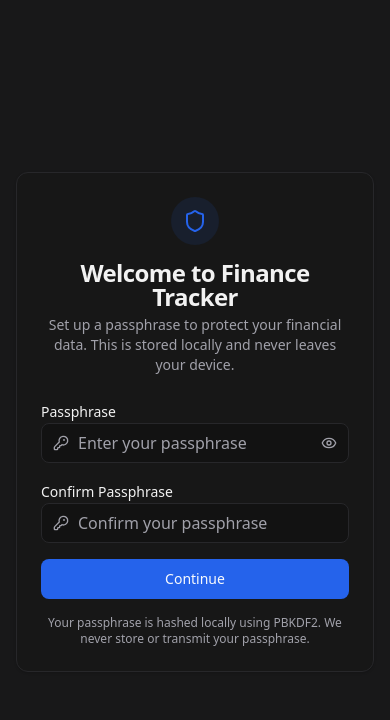
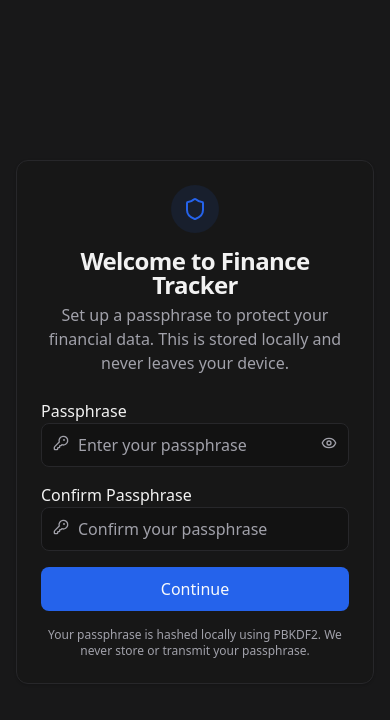
Before and after one commit to kostapchuk/finance-tracker, a React (Vite) app: page / in a window 390 px wide. Shown: the top 720 px of the page. Built offline with nearby package versions, Linux system fonts and the light colour scheme.

Commit message:
feat: ios ui styleguide

```diff
--- a/src/components/ui/CategoryTile.tsx
+++ b/src/components/ui/CategoryTile.tsx
@@ -53,7 +53,7 @@ export function CategoryTile({
       </div>
       <div className="text-center w-full">
         <p className="text-xs text-muted-foreground truncate w-full">{name}</p>
-        <p className={cn('text-sm font-semibold', getAmountColor())}>
+        <p className={cn('text-base sm:text-sm font-semibold', getAmountColor())}>
           {formatCurrency(amount, currency)}
         </p>
       </div>
--- a/src/components/ui/QuickTransactionModal.tsx
+++ b/src/components/ui/QuickTransactionModal.tsx
@@ -424,7 +424,7 @@ export function QuickTransactionModal({
                   key={account.id}
                   onClick={() => setSelectedAccountId(account.id)}
                   className={cn(
-                    'flex-shrink-0 px-4 py-2 rounded-full text-sm font-medium transition-colors',
+                    'flex-shrink-0 px-4 py-2.5 sm:py-2 rounded-full text-base sm:text-sm font-medium transition-colors',
                     selectedAccountId === account.id
                       ? 'bg-primary text-primary-foreground'
                       : 'bg-secondary text-secondary-foreground'
@@ -453,13 +453,13 @@ export function QuickTransactionModal({
 
         {/* Date */}
         <div className="px-4 pb-4">
-          <div className="flex items-center gap-2 px-4 py-2 bg-secondary/50 rounded-lg w-fit">
+          <div className="flex items-center gap-2 px-4 py-2.5 sm:py-2 bg-secondary/50 rounded-lg w-fit">
             <Calendar className="h-4 w-4 text-muted-foreground" />
             <input
               type="date"
               value={date}
               onChange={(e) => setDate(e.target.value)}
-              className="bg-transparent text-sm outline-none"
+              className="bg-transparent text-base sm:text-sm outline-none"
             />
           </div>
         </div>
--- a/src/components/ui/badge.tsx
+++ b/src/components/ui/badge.tsx
@@ -3,7 +3,7 @@ import { cva, type VariantProps } from 'class-variance-authority'
 import { cn } from '@/utils/cn'
 
 const badgeVariants = cva(
-  'inline-flex items-center rounded-full border px-2.5 py-0.5 text-xs font-semibold transition-colors focus:outline-none focus:ring-2 focus:ring-ring focus:ring-offset-2',
+  'inline-flex items-center rounded-full border px-2.5 py-1 sm:py-0.5 text-xs font-semibold transition-colors focus:outline-none focus:ring-2 focus:ring-ring focus:ring-offset-2',
   {
     variants: {
       variant: {
--- a/src/components/ui/button.tsx
+++ b/src/components/ui/button.tsx
@@ -3,7 +3,7 @@ import { cva, type VariantProps } from 'class-variance-authority'
 import { cn } from '@/utils/cn'
 
 const buttonVariants = cva(
-  'inline-flex items-center justify-center whitespace-nowrap rounded-md text-sm font-medium ring-offset-background transition-colors focus-visible:outline-none focus-visible:ring-2 focus-visible:ring-ring focus-visible:ring-offset-2 disabled:pointer-events-none disabled:opacity-50',
+  'inline-flex items-center justify-center whitespace-nowrap rounded-md text-base sm:text-sm font-medium ring-offset-background transition-colors focus-visible:outline-none focus-visible:ring-2 focus-visible:ring-ring focus-visible:ring-offset-2 disabled:pointer-events-none disabled:opacity-50',
   {
     variants: {
       variant: {
@@ -15,10 +15,10 @@ const buttonVariants = cva(
         link: 'text-primary underline-offset-4 hover:underline',
       },
       size: {
-        default: 'h-10 px-4 py-2',
-        sm: 'h-9 rounded-md px-3',
-        lg: 'h-11 rounded-md px-8',
-        icon: 'h-10 w-10',
+        default: 'h-11 sm:h-10 px-4 py-2',
+        sm: 'h-11 sm:h-9 rounded-md px-3',
+        lg: 'h-12 sm:h-11 rounded-md px-8',
+        icon: 'h-11 w-11 sm:h-10 sm:w-10',
       },
     },
     defaultVariants: {
--- a/src/components/ui/card.tsx
+++ b/src/components/ui/card.tsx
@@ -49,7 +49,7 @@ const CardDescription = React.forwardRef<
 >(({ className, ...props }, ref) => (
   <p
     ref={ref}
-    className={cn('text-sm text-muted-foreground', className)}
+    className={cn('text-base sm:text-sm text-muted-foreground', className)}
     {...props}
   />
 ))
--- a/src/components/ui/color-picker.tsx
+++ b/src/components/ui/color-picker.tsx
@@ -9,14 +9,14 @@ interface ColorPickerProps {
 
 export function ColorPicker({ value, onChange, className }: ColorPickerProps) {
   return (
-    <div className={cn('grid grid-cols-9 gap-1', className)}>
+    <div className={cn('grid grid-cols-7 sm:grid-cols-9 gap-2 sm:gap-1', className)}>
       {PRESET_COLORS.map((color) => (
         <button
           key={color}
           type="button"
           onClick={() => onChange(color)}
           className={cn(
-            'w-6 h-6 rounded-full transition-transform hover:scale-110',
+            'w-10 h-10 sm:w-6 sm:h-6 rounded-full transition-transform hover:scale-110',
             value === color && 'ring-2 ring-offset-2 ring-primary'
           )}
           style={{ backgroundColor: color }}
--- a/src/components/ui/dialog.tsx
+++ b/src/components/ui/dialog.tsx
@@ -110,7 +110,7 @@ const DialogContent = React.forwardRef<HTMLDivElement, DialogContentProps>(
           >
             {children}
             <button
-              className="absolute right-4 top-4 rounded-sm opacity-70 ring-offset-background transition-opacity hover:opacity-100 focus:outline-none focus:ring-2 focus:ring-ring focus:ring-offset-2 disabled:pointer-events-none"
+              className="absolute right-4 top-4 rounded-sm opacity-70 ring-offset-background transition-opacity hover:opacity-100 focus:outline-none focus:ring-2 focus:ring-ring focus:ring-offset-2 disabled:pointer-events-none p-2 -m-2"
               onClick={() => onOpenChange(false)}
             >
               <X className="h-4 w-4" />
@@ -173,7 +173,7 @@ const DialogDescription = React.forwardRef<
 >(({ className, ...props }, ref) => (
   <p
     ref={ref}
-    className={cn('text-sm text-muted-foreground', className)}
+    className={cn('text-base sm:text-sm text-muted-foreground', className)}
     {...props}
   />
 ))
--- a/src/components/ui/input.tsx
+++ b/src/components/ui/input.tsx
@@ -9,7 +9,7 @@ const Input = React.forwardRef<HTMLInputElement, InputProps>(
       <input
         type={type}
         className={cn(
-          'flex h-10 w-full rounded-md border border-input bg-background px-3 py-2 text-base sm:text-sm ring-offset-background file:border-0 file:bg-transparent file:text-sm file:font-medium placeholder:text-muted-foreground focus-visible:outline-none focus-visible:ring-2 focus-visible:ring-ring focus-visible:ring-offset-2 disabled:cursor-not-allowed disabled:opacity-50',
+          'flex h-11 sm:h-10 w-full rounded-md border border-input bg-background px-3 py-2 text-base sm:text-sm ring-offset-background file:border-0 file:bg-transparent file:text-sm file:font-medium placeholder:text-muted-foreground focus-visible:outline-none focus-visible:ring-2 focus-visible:ring-ring focus-visible:ring-offset-2 disabled:cursor-not-allowed disabled:opacity-50',
           className
         )}
         ref={ref}
--- a/src/components/ui/label.tsx
+++ b/src/components/ui/label.tsx
@@ -3,7 +3,7 @@ import { cva, type VariantProps } from 'class-variance-authority'
 import { cn } from '@/utils/cn'
 
 const labelVariants = cva(
-  'text-sm font-medium leading-none peer-disabled:cursor-not-allowed peer-disabled:opacity-70'
+  'text-base sm:text-sm font-medium leading-none peer-disabled:cursor-not-allowed peer-disabled:opacity-70'
 )
 
 export interface LabelProps
--- a/src/components/ui/select.tsx
+++ b/src/components/ui/select.tsx
@@ -72,7 +72,7 @@ const SelectTrigger = React.forwardRef<HTMLButtonElement, SelectTriggerProps>(
         ref={ref}
         type="button"
         className={cn(
-          'flex h-10 w-full items-center justify-between rounded-md border border-input bg-background px-3 py-2 text-base sm:text-sm ring-offset-background placeholder:text-muted-foreground focus:outline-none focus:ring-2 focus:ring-ring focus:ring-offset-2 disabled:cursor-not-allowed disabled:opacity-50',
+          'flex h-11 sm:h-10 w-full items-center justify-between rounded-md border border-input bg-background px-3 py-2 text-base sm:text-sm ring-offset-background placeholder:text-muted-foreground focus:outline-none focus:ring-2 focus:ring-ring focus:ring-offset-2 disabled:cursor-not-allowed disabled:opacity-50',
           className
         )}
         onClick={() => setOpen(!open)}
@@ -147,7 +147,7 @@ const SelectItem = React.forwardRef<HTMLDivElement, SelectItemProps>(
       <div
         ref={ref}
         className={cn(
-          'relative flex w-full cursor-pointer select-none items-center rounded-sm py-1.5 pl-8 pr-2 text-sm outline-none hover:bg-accent hover:text-accent-foreground focus:bg-accent focus:text-accent-foreground',
+          'relative flex w-full cursor-pointer select-none items-center rounded-sm py-2.5 sm:py-1.5 pl-8 pr-2 text-base sm:text-sm outline-none hover:bg-accent hover:text-accent-foreground focus:bg-accent focus:text-accent-foreground',
           isSelected && 'bg-accent',
           className
         )}
--- a/src/components/ui/tabs.tsx
+++ b/src/components/ui/tabs.tsx
@@ -67,7 +67,7 @@ const TabsList = React.forwardRef<
   <div
     ref={ref}
     className={cn(
-      'inline-flex h-10 items-center justify-center rounded-md bg-muted p-1 text-muted-foreground',
+      'inline-flex h-11 sm:h-10 items-center justify-center rounded-md bg-muted p-1 text-muted-foreground',
       className
     )}
     {...props}
@@ -89,7 +89,7 @@ const TabsTrigger = React.forwardRef<HTMLButtonElement, TabsTriggerProps>(
         ref={ref}
         type="button"
         className={cn(
-          'inline-flex items-center justify-center whitespace-nowrap rounded-sm px-3 py-1.5 text-sm font-medium ring-offset-background transition-all focus-visible:outline-none focus-visible:ring-2 focus-visible:ring-ring focus-visible:ring-offset-2 disabled:pointer-events-none disabled:opacity-50',
+          'inline-flex items-center justify-center whitespace-nowrap rounded-sm px-3 py-2 sm:py-1.5 text-base sm:text-sm font-medium ring-offset-background transition-all focus-visible:outline-none focus-visible:ring-2 focus-visible:ring-ring focus-visible:ring-offset-2 disabled:pointer-events-none disabled:opacity-50',
           isSelected
             ? 'bg-background text-foreground shadow-sm'
             : 'hover:bg-background/50',
--- a/src/components/ui/textarea.tsx
+++ b/src/components/ui/textarea.tsx
@@ -9,7 +9,7 @@ const Textarea = React.forwardRef<HTMLTextAreaElement, TextareaProps>(
     return (
       <textarea
         className={cn(
-          'flex min-h-[80px] w-full rounded-md border border-input bg-background px-3 py-2 text-sm ring-offset-background placeholder:text-muted-foreground focus-visible:outline-none focus-visible:ring-2 focus-visible:ring-ring focus-visible:ring-offset-2 disabled:cursor-not-allowed disabled:opacity-50',
+          'flex min-h-[80px] w-full rounded-md border border-input bg-background px-3 py-2 text-base sm:text-sm ring-offset-background placeholder:text-muted-foreground focus-visible:outline-none focus-visible:ring-2 focus-visible:ring-ring focus-visible:ring-offset-2 disabled:cursor-not-allowed disabled:opacity-50',
           className
         )}
         ref={ref}
```
